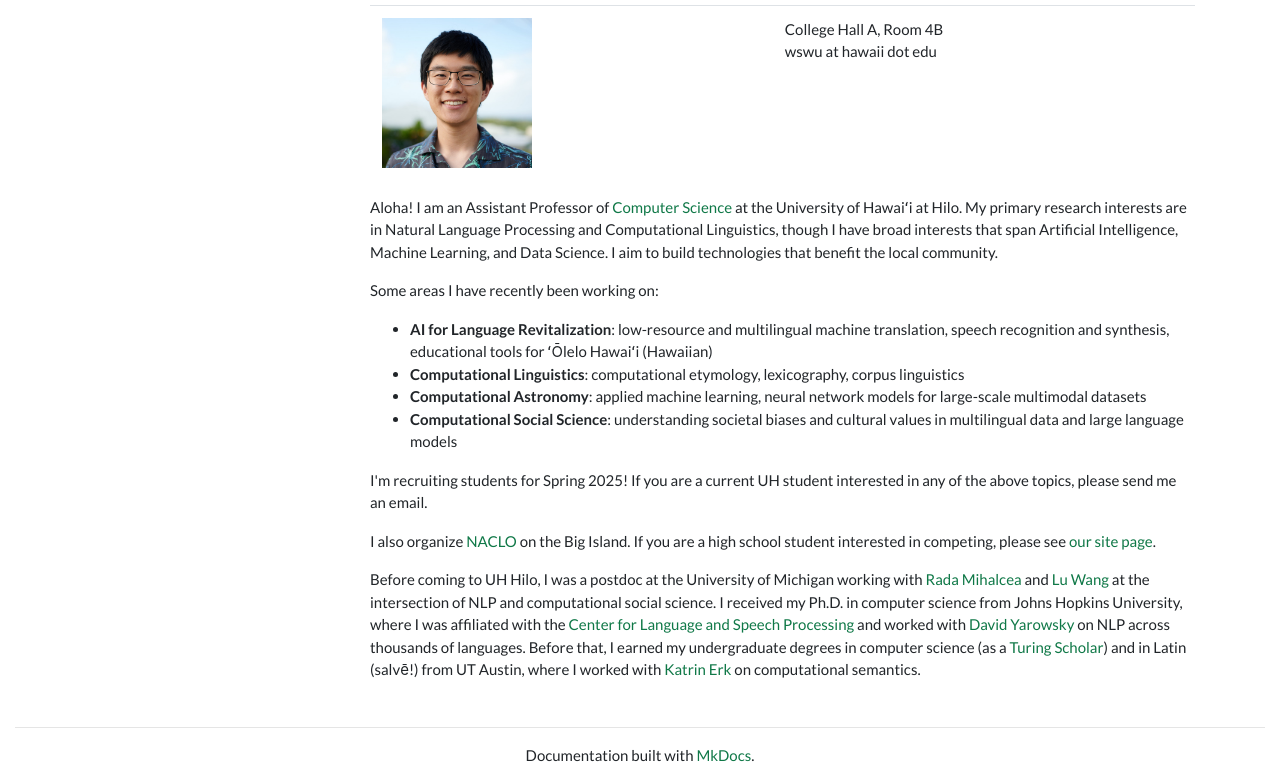
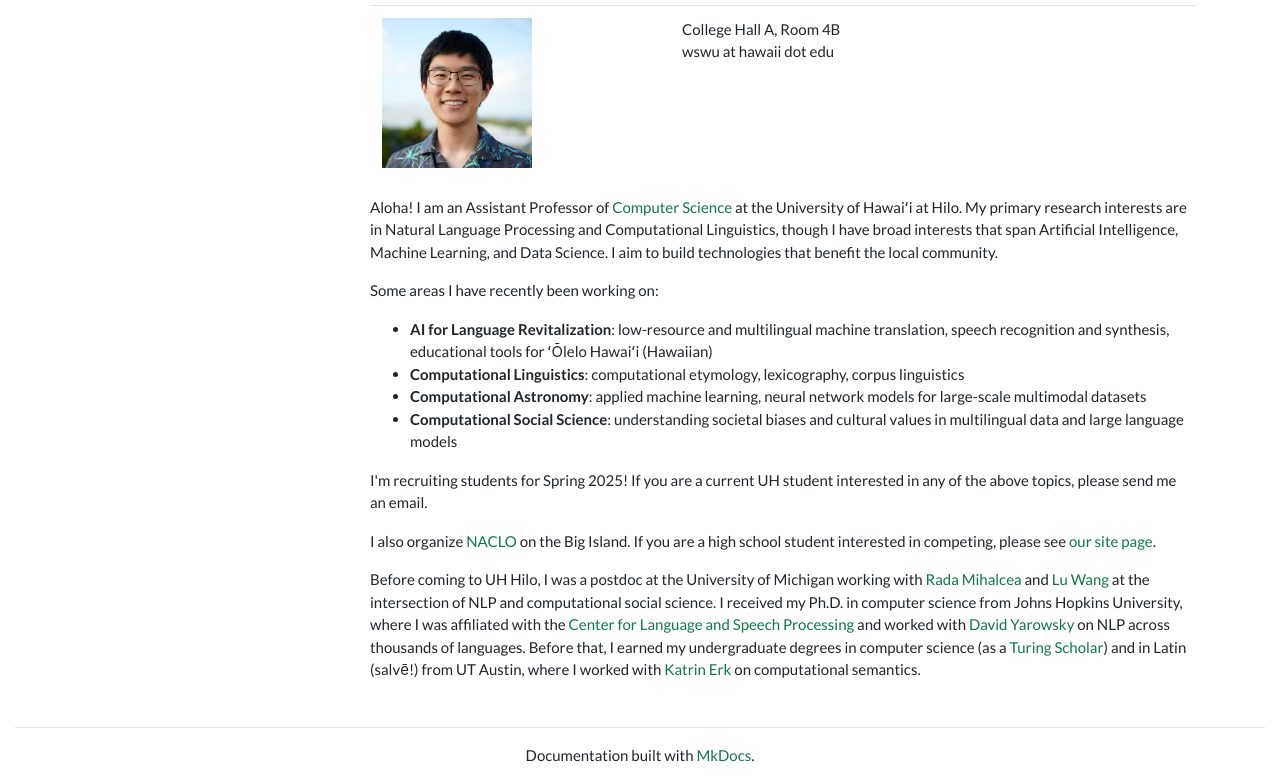
Before and after one commit to wswu/wswu.github.io, a plain HTML site: page index.html in a window 1280 px wide. Shown: the part 142-924 px from the top of the page. Drawn offline with nearby package versions, Linux system fonts and the light colour scheme.

```diff
--- a/index.html
+++ b/index.html
@@ -102,15 +102,15 @@
 
 <h2>Winston Wu</h2>
 
-<table>
+<table style="padding: 10px 0;">
     <tbody>
         <tr style="background: white;">
-            <td>
+            <td style="width: 300px;">
                 <img width=150 src="img/headshot.jpg">
             </td>
             <td>
-            College Hall A, Room 4B <br>
-            wswu at hawaii dot edu
+                College Hall A, Room 4B <br>
+                wswu at hawaii dot edu
             </td>
         </tr>
     </tbody>
@@ -208,5 +208,5 @@
 
 <!--
 MkDocs version : 1.6.1
-Build Date UTC : 2025-08-12 19:49:45.769390+00:00
+Build Date UTC : 2025-08-12 20:12:06.974959+00:00
 -->
```
Also changed, not shown: group/index.html (+1 -1 lines), 1 other file.
